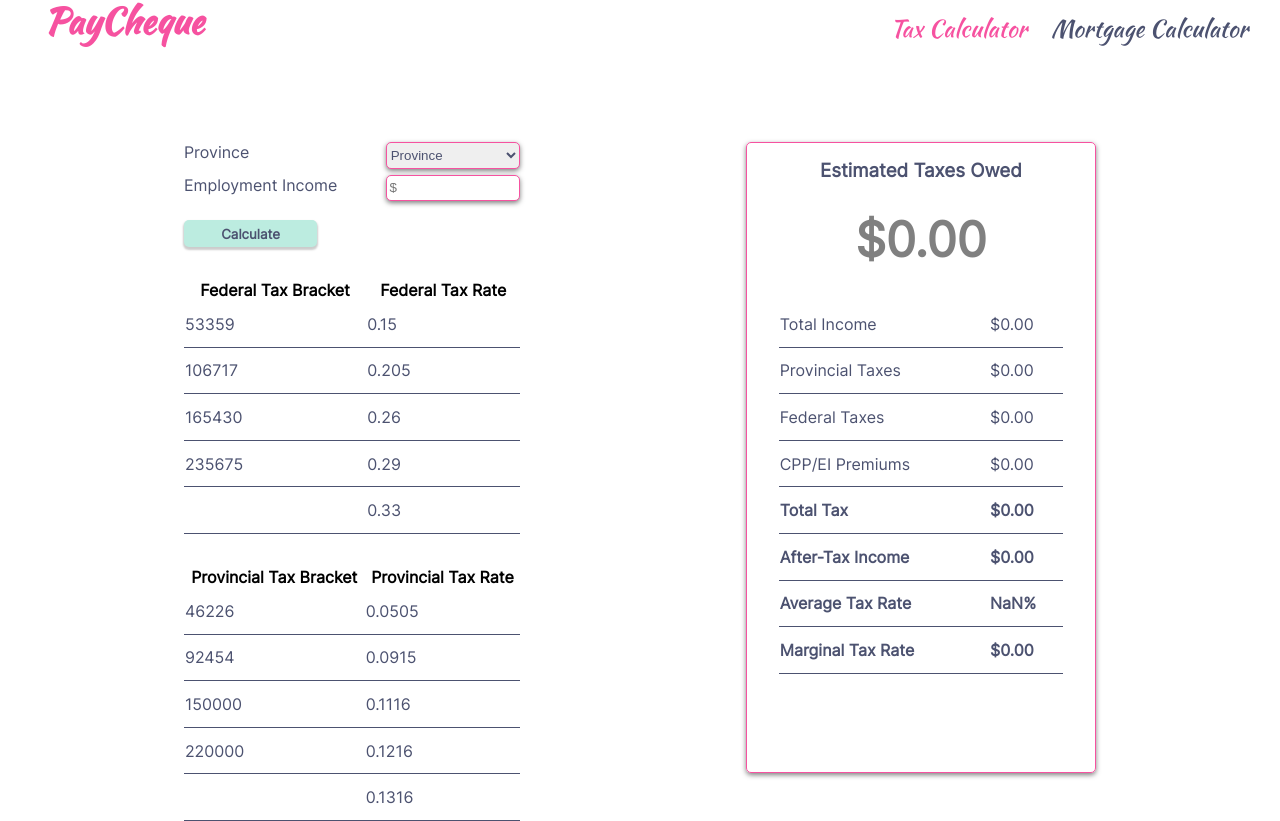
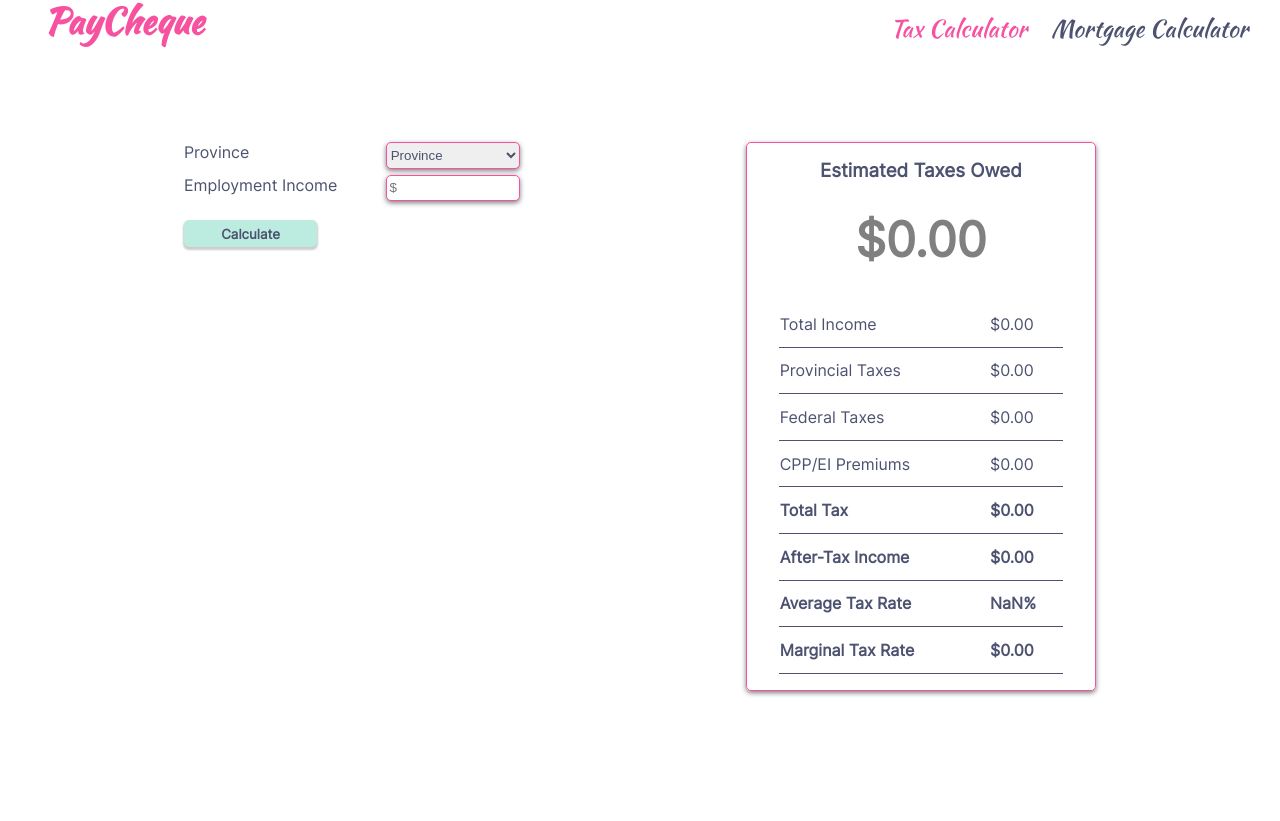
Before and after one commit to Jevaughn-W/Paycheque, a React (Create React App) app: page / in a window 1280 px wide. Shown: the part 813-1634 px from the top of the page. Built offline with nearby package versions, Linux system fonts and the light colour scheme.

Commit message:
Removing secondary view until main functionality is completed

```diff
--- a/src/components/Main/Main.jsx
+++ b/src/components/Main/Main.jsx
@@ -4,7 +4,7 @@ import NavigationBar from '../navigation';
 import Taxes from '../taxes/index';
 import ShowCalculation from "../output";
 import "./main.css";
-import ShowTaxBracket from "../ShowTaxBrackets";
+// import ShowTaxBracket from "../ShowTaxBrackets"; removing until main features work
 
 export default function Main() {
 
@@ -16,7 +16,7 @@ export default function Main() {
       <div className='content'>
         <div className="left-panel">
           <Taxes state={state} setState={setState}/>
-          <ShowTaxBracket state={state}/>
+          {/* <ShowTaxBracket state={state}/> */}
         </div>
         <ShowCalculation state={state} setState={setState}/>
       </div>
```
